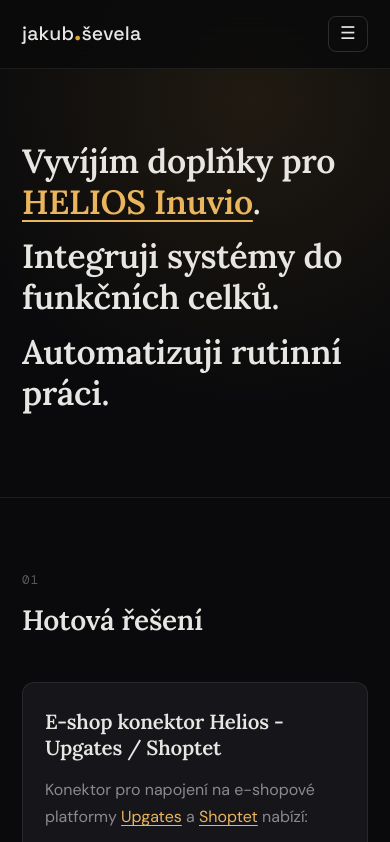
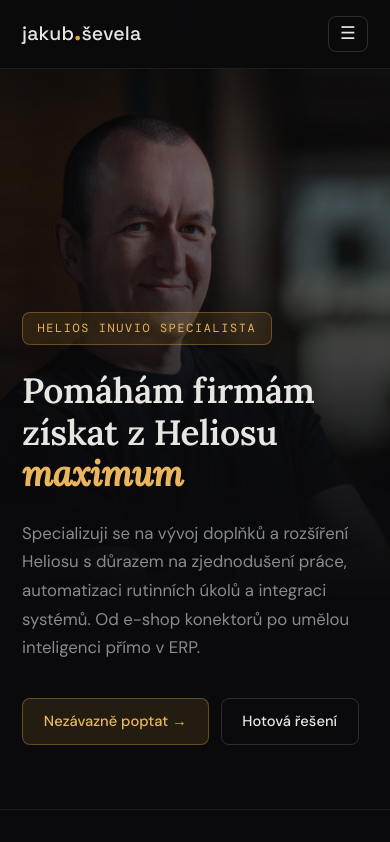
Before and after one commit to sevela/jakubsevela-web, a website: page index.html in a window 390 px wide. Shown: the top 842 px of the page. Drawn offline with Linux system fonts and the light colour scheme.

Commit message:
Hero z /nahled/ na živý web, vyřešená šířka layoutu
Hero má text a fotku z obsahové varianty v9. Tři věty původního hero
(„Vyvíjím doplňky pro HELIOS Inuvio…") nahrazeny — zbytek webu zůstává
na původních textech. Meta description, og:description i og-image
sjednoceny s novým headlinem, jinak by sdílený náhled říkal něco jiného
než stránka.

Portrét vytažen z base64 data URI v /nahled/ do images/ (158 KB).

Šířka: obsah zůstává v kontejneru, ale zvednutém 1120 → 1200 px. Hero je
jediná sekce od kraje ke kraji, protože fotka v kontejneru vypadá nalepeně.
Text v hero drží stejný .wrap jako zbytek, takže levá hrana lícuje.

Levá hrana fotky se váže na konec textového sloupce, ne na procento
viewportu — max(46%, calc(50% - 60px)). Na 2560px by jinak fotka podjela
text. Na mobilu je fotka pozadím celé sekce a hero je vyšší (96svh),
aby text začínal až pod obličejem.

Přejmenování iNuvio → Inuvio z předchozího commitu zachováno i v nových
textech.

```diff
--- a/index.html
+++ b/index.html
@@ -6,7 +6,7 @@
 <meta http-equiv="X-UA-Compatible" content="IE=edge">
 
 <title>Jakub Ševela - Specialista HELIOS Inuvio</title>
-<meta name="description" content="Vyvíjím doplňky pro HELIOS Inuvio. Integruji systémy do funkčních celků. Automatizuji rutinní práci.">
+<meta name="description" content="Pomáhám firmám získat z Heliosu maximum. Specializuji se na vývoj doplňků a rozšíření Heliosu — zjednodušení práce, automatizace rutinních úkolů a integrace systémů.">
 <meta name="keywords" content="Inuvio, HELIOS Orange, programátor HELIOS, HELIOS e-shop, HELIOS integrace, HELIOS Comgate, konzultant HELIOS, řešení HELIOS, vývoj HELIOS, rozšíření HELIOS, HELIOS partner, HELIOS Upgates, Upgates">
 <meta name="author" content="Jakub Ševela">
 <link rel="canonical" href="https://jakubsevela.cz/">
@@ -16,7 +16,7 @@
 <meta property="og:locale" content="cs_CZ">
 <meta property="og:url" content="https://jakubsevela.cz/">
 <meta property="og:title" content="Jakub Ševela - Specialista HELIOS Inuvio">
-<meta property="og:description" content="Vyvíjím doplňky pro HELIOS Inuvio. Integruji systémy do funkčních celků. Automatizuji rutinní práci.">
+<meta property="og:description" content="Pomáhám firmám získat z Heliosu maximum. Specializuji se na vývoj doplňků a rozšíření Heliosu — zjednodušení práce, automatizace rutinních úkolů a integrace systémů.">
 <meta property="og:image" content="https://jakubsevela.cz/og-image.png">
 <meta property="og:image:width" content="1200">
 <meta property="og:image:height" content="630">
@@ -58,7 +58,10 @@ a { color: inherit; }
 .text-link { color: var(--accent-l); text-decoration: underline; text-underline-offset: 3px; text-decoration-thickness: 1px; }
 .text-link:hover { text-decoration-thickness: 2px; }
 
-.wrap { max-width: 1120px; margin: 0 auto; padding: 0 32px; }
+/* Obsahový kontejner je záměrně omezený — řádek textu přes celou šířku
+   2560px monitoru se nedá číst. Hero jde od kraje ke kraji, protože fotka
+   uvnitř kontejneru by vypadala nalepeně — text v něm ale drží stejný .wrap. */
+.wrap { max-width: 1200px; margin: 0 auto; padding: 0 32px; }
 
 /* ---------- wordmark ---------- */
 .wordmark {
@@ -104,26 +107,61 @@ nav.site .wordmark { font-size: 1.22rem; }
 .btn-row { display: flex; gap: 0.75rem; flex-wrap: wrap; align-items: center; }
 
 /* ---------- hero ---------- */
+/* Jediná sekce, která jde od kraje ke kraji — fotka v kontejneru
+   by vypadala jako obrázek nalepený do stránky. Text uvnitř ale drží
+   stejný .wrap jako zbytek webu, aby levá hrana lícovala. */
 header.hero {
-  padding: 190px 0 120px;
+  position: relative; overflow: hidden;
+  min-height: 84vh;
+  display: flex; align-items: flex-end;
+  padding: 170px 0 96px;
   border-bottom: 1px solid var(--border);
-  position: relative; overflow: hidden;
+}
+/* Levá hrana fotky se drží konce textového sloupce, ne procenta viewportu.
+   Jinak by na širokém monitoru fotka podjela text. */
+.hero-photo { position: absolute; top: 0; right: 0; bottom: 0; left: max(46%, calc(50% - 60px)); }
+.hero-photo img {
+  width: 100%; height: 100%;
+  object-fit: cover; object-position: center 18%;
+  filter: brightness(0.82) saturate(0.95);
+}
+.hero-photo::after {
+  content: ''; position: absolute; inset: 0;
+  background:
+    linear-gradient(to right, var(--bg) 0%, rgba(10,10,12,0.72) 26%, rgba(10,10,12,0) 64%),
+    linear-gradient(to top, var(--bg) 0%, rgba(10,10,12,0.30) 16%, rgba(10,10,12,0) 40%),
+    linear-gradient(to bottom, rgba(10,10,12,0.75) 0%, rgba(10,10,12,0) 16%);
 }
 header.hero::before {
-  content: ''; position: absolute; top: -220px; right: -180px;
-  width: 640px; height: 640px; border-radius: 50%;
+  content: ''; position: absolute; top: -260px; left: -200px;
+  width: 680px; height: 680px;
   background: radial-gradient(circle, rgba(var(--accent-rgb),0.10) 0%, rgba(var(--accent-rgb),0) 68%);
   pointer-events: none;
 }
 header.hero .wrap { position: relative; z-index: 1; }
+.hero-label {
+  display: inline-block;
+  font-family: var(--font-mono);
+  font-size: 0.74rem; letter-spacing: 0.14em; text-transform: uppercase;
+  color: var(--accent-l);
+  padding: 0.34rem 0.9rem;
+  border: 1px solid var(--accent-border);
+  background: var(--accent-tint);
+  border-radius: var(--radius-btn);
+  margin-bottom: 1.6rem;
+}
 header.hero h1 {
-  font-size: clamp(2.1rem, 5.2vw, 3.5rem);
-  line-height: 1.22;
-  max-width: 20ch;
+  font-size: clamp(2.2rem, 4.7vw, 3.6rem);
+  line-height: 1.18;
+  max-width: 15ch;
 }
-header.hero h1 .line { display: block; }
-header.hero h1 .line + .line { margin-top: 0.4em; }
-header.hero h1 .hl { color: var(--accent-l); text-decoration: underline; text-underline-offset: 6px; text-decoration-thickness: 2px; }
+header.hero h1 em { font-style: italic; color: var(--accent-l); }
+.hero-desc {
+  color: var(--text-2);
+  font-size: 1.05rem;
+  max-width: 52ch;
+  margin: 1.5rem 0 2.3rem;
+}
 
 /* ---------- sections ---------- */
 section { padding: 96px 0; border-bottom: 1px solid var(--border); }
@@ -238,7 +276,18 @@ footer .wordmark { font-size: 1.1rem; opacity: 0.85; }
   }
   .nav-links.open { display: flex; }
   .nav-links a { display: block; padding: 12px 0; font-size: 0.85rem; }
-  header.hero { padding: 140px 0 84px; }
+  /* Vyšší hero, aby text začínal až pod obličejem a nepřekrýval ho. */
+  header.hero { padding: 130px 0 64px; min-height: 96vh; min-height: 96svh; }
+  /* Na mobilu je fotka pozadím celé sekce, ne sloupcem vedle textu.
+     Přechod jde zdola nahoru, aby text držel kontrast. */
+  .hero-photo { left: 0; }
+  .hero-photo img { object-position: 47% 6%; }
+  .hero-photo::after {
+    background:
+      linear-gradient(to top, var(--bg) 0%, var(--bg) 26%, rgba(10,10,12,0.88) 46%, rgba(10,10,12,0.55) 68%, rgba(10,10,12,0.2) 100%),
+      linear-gradient(to bottom, rgba(10,10,12,0.8) 0%, rgba(10,10,12,0) 22%);
+  }
+  header.hero h1 { max-width: none; }
   section { padding: 72px 0; }
   .wrap { padding: 0 22px; }
   .card, .list-card { padding: 26px 22px; }
@@ -250,11 +299,11 @@ footer .wordmark { font-size: 1.1rem; opacity: 0.85; }
 }
 </style>
 </head>
-<body id="home">
+<body>
 
 <nav class="site">
   <div class="wrap">
-    <a class="wordmark" href="#home">jakub<span class="dot">.</span>ševela</a>
+    <a class="wordmark" href="#uvod">jakub<span class="dot">.</span>ševela</a>
     <button class="nav-toggle" id="navToggle" aria-label="Menu" aria-expanded="false">☰</button>
     <ul class="nav-links" id="navLinks">
       <li><a href="#reseni">Řešení</a></li>
@@ -265,13 +314,18 @@ footer .wordmark { font-size: 1.1rem; opacity: 0.85; }
   </div>
 </nav>
 
-<header class="hero">
+<header class="hero" id="uvod">
+  <div class="hero-photo">
+    <img src="images/jakub-sevela-hero.jpg" alt="Jakub Ševela" fetchpriority="high" width="2000" height="1333">
+  </div>
   <div class="wrap">
-    <h1>
-      <span class="line">Vyvíjím doplňky pro <span class="hl">HELIOS Inuvio</span>.</span>
-      <span class="line">Integruji systémy do funkčních celků.</span>
-      <span class="line">Automatizuji rutinní práci.</span>
-    </h1>
+    <span class="hero-label">Helios Inuvio specialista</span>
+    <h1>Pomáhám firmám získat z&nbsp;Heliosu <em>maximum</em></h1>
+    <p class="hero-desc">Specializuji se na vývoj doplňků a rozšíření Heliosu s důrazem na zjednodušení práce, automatizaci rutinních úkolů a&nbsp;integraci systémů. Od e-shop konektorů po umělou inteligenci přímo v&nbsp;ERP.</p>
+    <div class="btn-row">
+      <a href="#kontakt" class="btn btn-primary">Nezávazně poptat →</a>
+      <a href="#reseni" class="btn btn-secondary">Hotová řešení</a>
+    </div>
   </div>
 </header>
 
```
Also changed, not shown: scripts/og-image.html (+17 -12 lines), images/jakub-sevela-hero.jpg (added), og-image.png.
